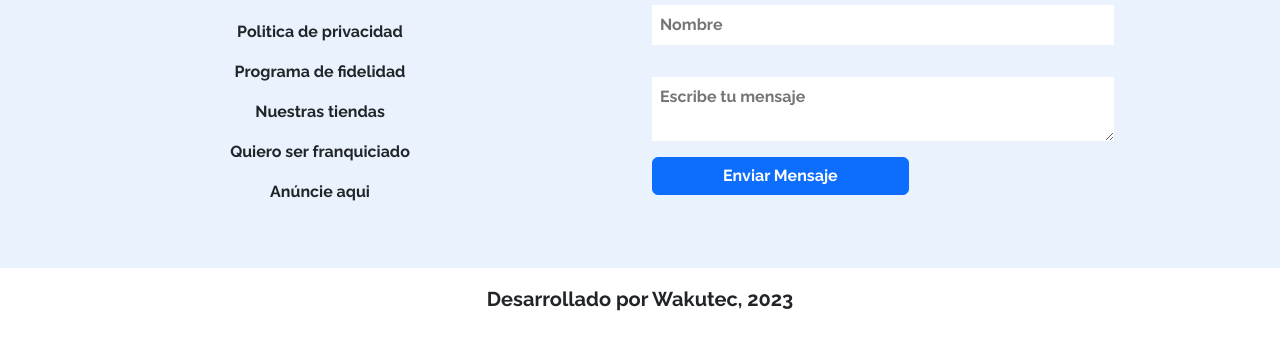
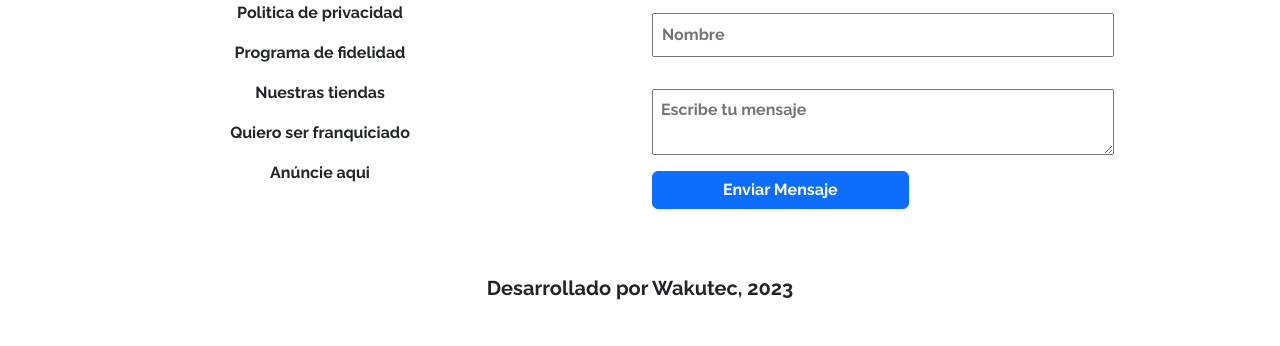
Before and after one commit to waku1044/E-commerce, a plain HTML site: page index.html in a window 1280 px wide. Shown: the part 695-1041 px from the top of the page. Drawn offline with nearby package versions, Linux system fonts and the light colour scheme.

```diff
--- a/index.html
+++ b/index.html
@@ -13,8 +13,9 @@
     <link href="https://fonts.googleapis.com/css2?family=Raleway:wght@700&display=swap" rel="stylesheet">
 
     <link rel="stylesheet" href="/assets/css/inicioSesion/header.css">
-    <link rel="stylesheet" href="/assets/css/inicioSesion/inicioSesion.css">
-    <link rel="stylesheet" href="/assets/css/inicioSesion/quienes_somos.css">
+
+    <!--<link rel="stylesheet" href="/assets/css/inicioSesion/inicioSesion.css">
+    <link rel="stylesheet" href="/assets/css/inicioSesion/quienes_somos.css"> -->
     <!-- <link rel="stylesheet" href="/assets/css/inicioSesion/contacto.css"> -->
     <!-- <link rel="stylesheet" href="/assets/css/inicioSesion/footer.css"> -->
     <title>AluraGeek</title>
@@ -49,8 +50,8 @@
                 </div>
                 <div class="contacto_contenido col-12 col-md-6  d-flex flex-column">
                     <h2 class="contacto_titulo col-6 py-3">Hable con nosotros</h2>
-                    <input type="text" class="contacto_input  my-3 p-2 w-75 border border-0" placeholder="Nombre">
-                    <textarea name="mensaje" class="contacto_textarea  my-3 p-2 w-75 border border-0" id="mensaje"  placeholder="Escribe tu mensaje"></textarea>
+                    <input type="text" class="contacto_input  my-3 p-2 w-75 " placeholder="Nombre">
+                    <textarea name="mensaje" class="contacto_textarea  my-3 p-2 w-75 " id="mensaje"  placeholder="Escribe tu mensaje"></textarea>
                     <button class="contacto_btn col-5 btn btn-primary">Enviar Mensaje</button>
                 </div>
             </div>
```
